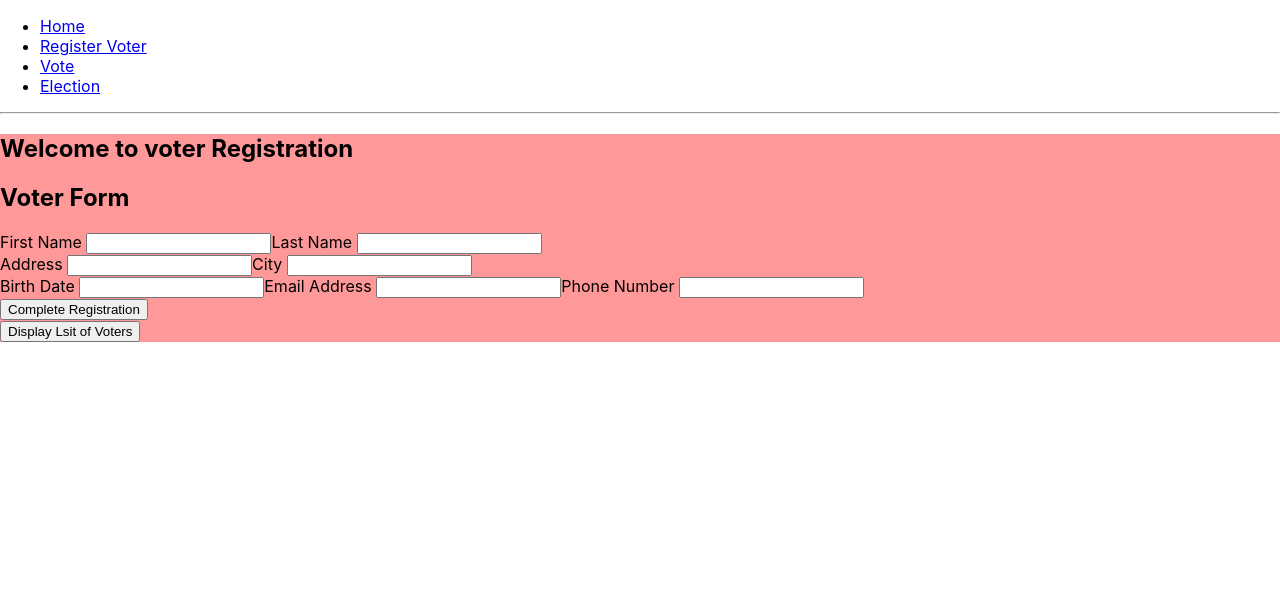
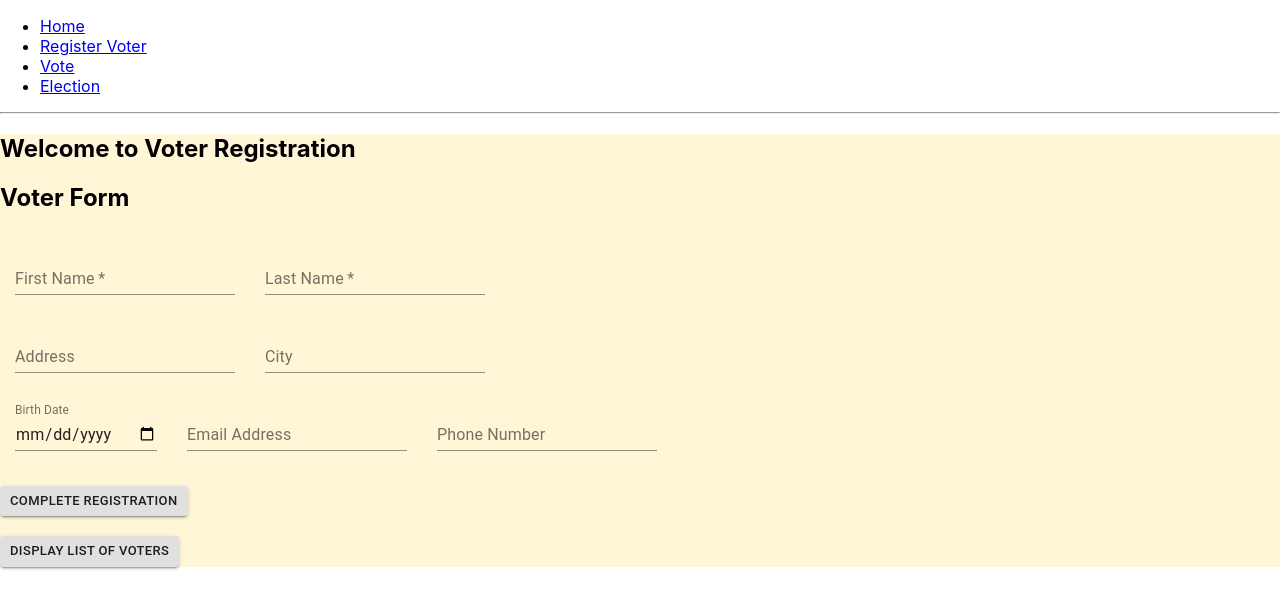
Before and after one commit to ormagomy/tacocat, a React (Create React App) app: page /VoterRegsitration in a window 1280 px wide. Shown: the top 608 px of the page. Built offline with nearby package versions, Linux system fonts and the light colour scheme; data requests are answered from the project's data file.

Commit message:
Formatted changes

```diff
--- a/db.json
+++ b/db.json
@@ -19,6 +19,36 @@
             "birthdate": "12/12/12",
             "email": "here@work.com",
             "phone": "520-123-4567"
+        },
+        {
+            "firstname": "test",
+            "lastname": "test",
+            "address": "aaa",
+            "city": "aaa",
+            "birthdate": "aaa",
+            "email": "aa",
+            "phone": "aa",
+            "id": 235
+        },
+        {
+            "firstname": "First Name",
+            "lastname": "Last Name",
+            "address": "Address, Street Name",
+            "city": "City",
+            "birthdate": "10-10-2020",
+            "email": "test@test.com",
+            "phone": "123-456-7890",
+            "id": 236
+        },
+        {
+            "firstname": "sunil",
+            "lastname": "singamsetty",
+            "address": "1233",
+            "city": "fremont",
+            "birthdate": "2020-10-10",
+            "email": "test@test.com",
+            "phone": "6501010303",
+            "id": 237
         }
     ],
     "elections": [
--- a/package.json
+++ b/package.json
@@ -4,6 +4,7 @@
     "private": true,
     "dependencies": {
         "@material-ui/core": "^4.11.0",
+        "@material-ui/pickers": "^3.2.10",
         "@testing-library/jest-dom": "^4.2.4",
         "@testing-library/react": "^9.3.2",
         "@testing-library/user-event": "^7.1.2",
--- a/src/components/VoterForm.tsx
+++ b/src/components/VoterForm.tsx
@@ -1,16 +1,6 @@
+import {TextField, Button} from '@material-ui/core';
 import React, {useState, ChangeEvent} from 'react';
 import {NewVoter} from '../models/Voters';
-
-let testDate = {
-    id: 123,
-    firstname: 'Fred',
-    lastname: 'Flintstone',
-    address: '123 calle de street',
-    city: 'here',
-    birthdate: '12/12/12',
-    email: 'here@work.com',
-    phone: '520-123-4567',
-};
 
 type HTMLFormControls = HTMLInputElement | HTMLSelectElement | HTMLTextAreaElement;
 
@@ -54,36 +44,33 @@ export function VoterForm(props: VoterFormProps) {
                 <h2>Voter Form</h2>
             </div>
             <div>
-                <label>
-                    First Name <input type="text" name="firstname" value={voterForm.firstname} onChange={change} />
-                </label>
-                <label>
-                    Last Name <input type="text" name="lastname" value={voterForm.lastname} onChange={change} />
-                </label>
+                <TextField id="outlined-basic" label="First Name" type="text" name="firstname" required={true} style={{margin: 15}} value={voterForm.firstname} onChange={change} />
+                <TextField id="outlined-basic" label="Last Name" type="text" name="lastname" required={true} style={{margin: 15}} value={voterForm.lastname} onChange={change} />
             </div>
             <div>
-                <label>
-                    Address <input type="text" name="address" value={voterForm.address} onChange={change} />
-                </label>
-                <label>
-                    City <input type="text" name="city" value={voterForm.city} onChange={change} />
-                </label>
+                <TextField id="outlined-basic" label="Address" type="text" name="address" style={{margin: 15}} value={voterForm.address} onChange={change} />
+                <TextField id="outlined-basic" label="City" type="text" name="city" style={{margin: 15}} value={voterForm.city} onChange={change} />
             </div>
             <div>
-                <label>
-                    Birth Date <input type="text" name="birthdate" value={voterForm.birthdate} onChange={change} />
-                </label>
-                <label>
-                    Email Address <input type="text" name="email" value={voterForm.email} onChange={change} />
-                </label>
-                <label>
-                    Phone Number <input type="text" name="phone" value={voterForm.phone} onChange={change} />
-                </label>
+                <TextField
+                    id="outlined-basic"
+                    label="Birth Date"
+                    type="date"
+                    name="birthdate"
+                    style={{margin: 15}}
+                    InputLabelProps={{shrink: true}}
+                    value={voterForm.birthdate}
+                    onChange={change}
+                ></TextField>
+                <TextField id="outlined-basic" label="Email Address" type="text" name="email" style={{margin: 15}} value={voterForm.email} onChange={change} />
+                <TextField id="outlined-basic" label="Phone Number" type="text" name="phone" style={{margin: 15}} value={voterForm.phone} onChange={change} />
             </div>
             <div>
-                <button type="button" onClick={submitVoter}>
+                <br></br>
+                <Button size="small" variant="contained" onClick={submitVoter}>
                     {props.buttonText}
-                </button>
+                </Button>
+                <br></br>
             </div>
         </form>
     );
--- a/src/components/VoterRegsitration.tsx
+++ b/src/components/VoterRegsitration.tsx
@@ -1,6 +1,7 @@
 import React, {useState, useEffect} from 'react';
 import {useDispatch, useSelector} from 'react-redux';
 import {bindActionCreators} from 'redux';
+import Button from '@material-ui/core/Button';
 import {addVoter, deleteVoter, editVoter, fetchVoters} from '../actions/voterActions';
 import {AppState} from '../models/AppState';
 import {Voter} from '../models/Voters';
@@ -33,16 +34,18 @@ export function VoterRegsitration() {
     };
 
     const divStyle = {
-        backgroundColor: '#ff9999',
+        backgroundColor: '#fff5d7',
     };
 
     return (
         <div style={divStyle}>
-            <h2> Welcome to voter Registration</h2>
+            <h2> Welcome to Voter Registration</h2>
 
             <VoterForm buttonText="Complete Registration" {...boundActions} />
-
-            <button onClick={display}>Display Lsit of Voters</button>
+            <br></br>
+            <Button size="small" variant="contained" onClick={display}>
+                Display List of Voters
+            </Button>
             {displayVoters && <VoterTable voters={voters} />}
         </div>
     );
```
Also changed, not shown: 1 other file (tests, documents, lock files or other folders).
